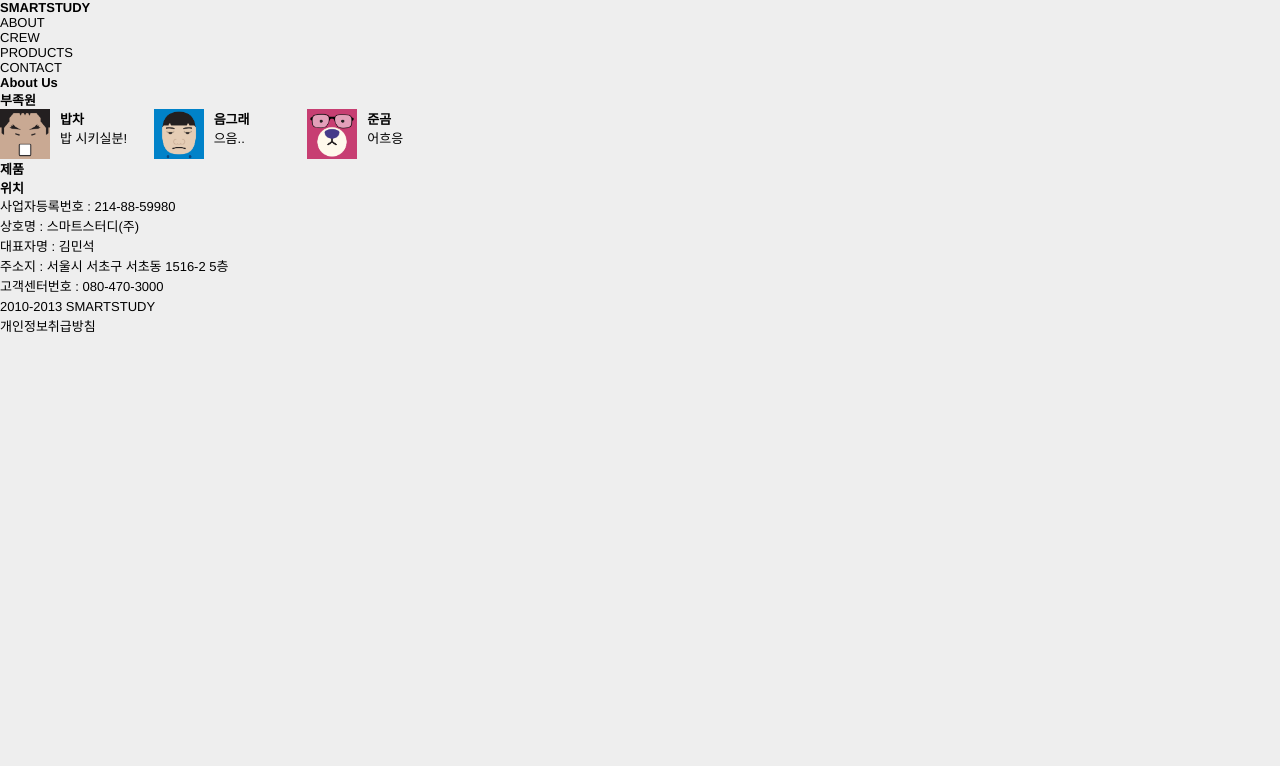
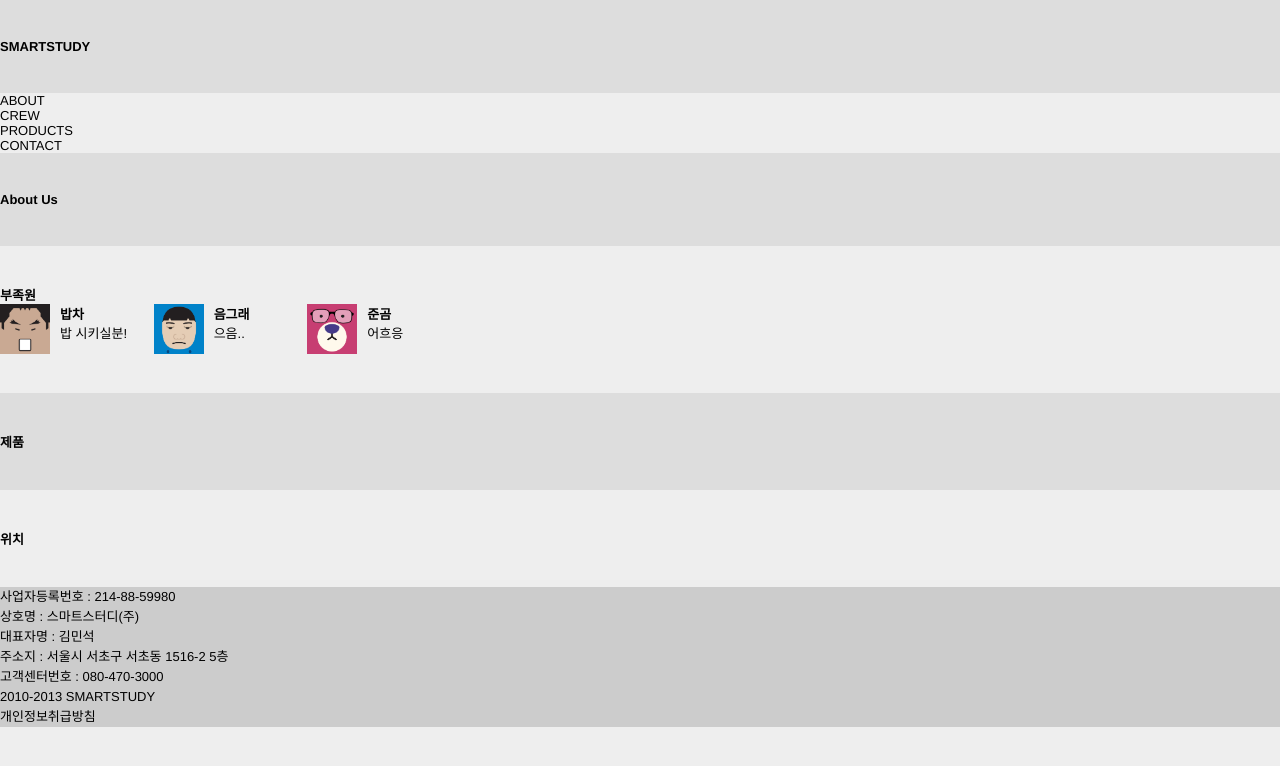
Before and after one commit to smartstudy/smartstudy, a Django app: template smartstudy/templates/home/main.html in a window 1280 px wide. Shown: the top 766 px of the page. Run offline with Django 3.2, Linux system fonts and the light colour scheme; the template is opened without the code that fills it: values that come from a table or form of the project are taken from there, others are empty; data comes from the database, SQL or seed files in the repository; parts of the project's set-up code (start-up, migrations or seed data) failed here and were passed over.

Commit message:
Distinct sections for convenience

```diff
--- a/smartstudy/static/css/home.css
+++ b/smartstudy/static/css/home.css
@@ -1 +1,9 @@
 @charset "UTF-8";
+
+section {
+  padding: 3em 0;
+}
+
+section:nth-child(2n+1) {
+  background-color: #ddd;
+}
--- a/smartstudy/static/css/project.css
+++ b/smartstudy/static/css/project.css
@@ -3,3 +3,7 @@
 body {
   background-color: #eee;
 }
+
+footer {
+  background-color: #ccc;
+}
```
